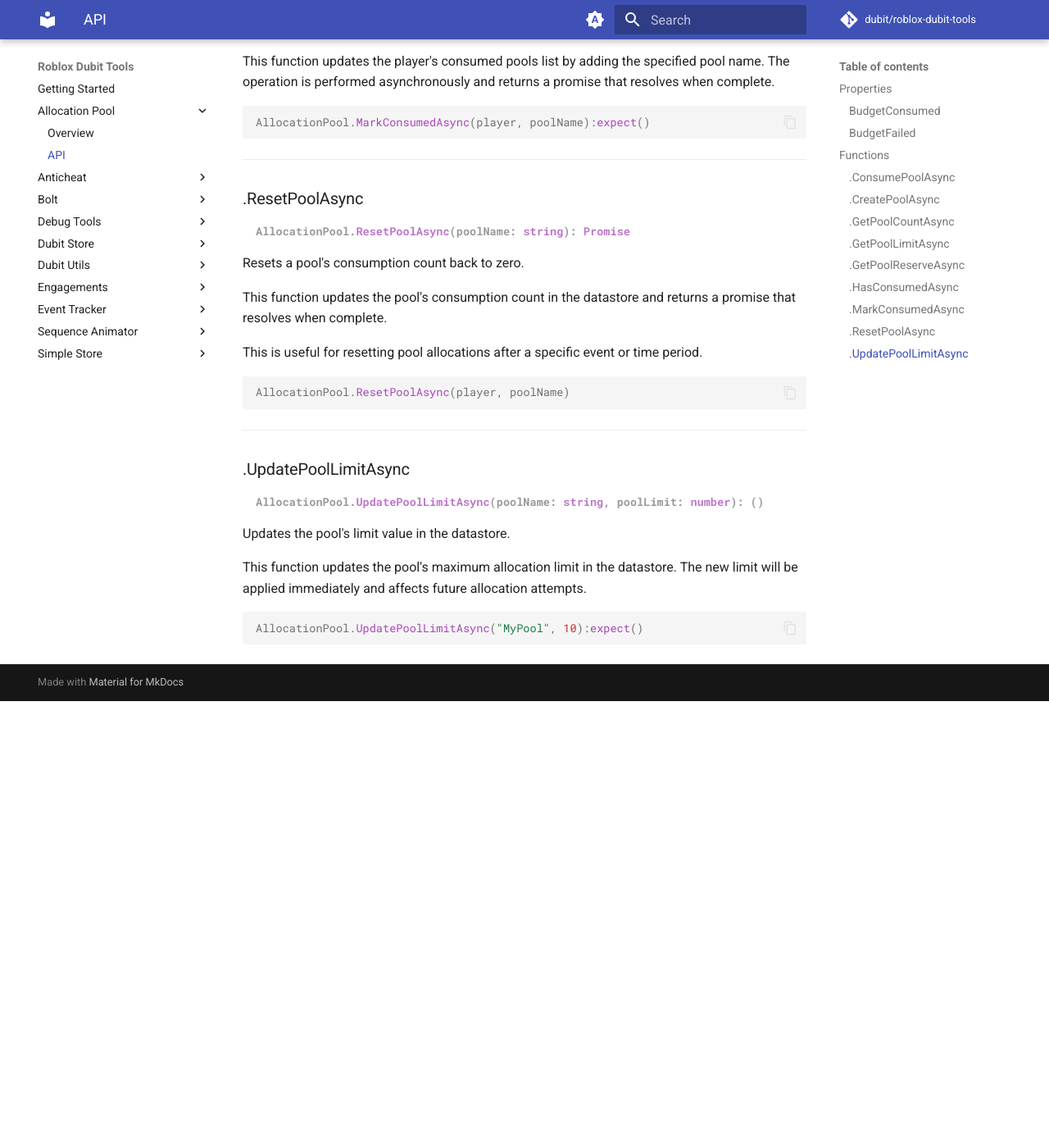
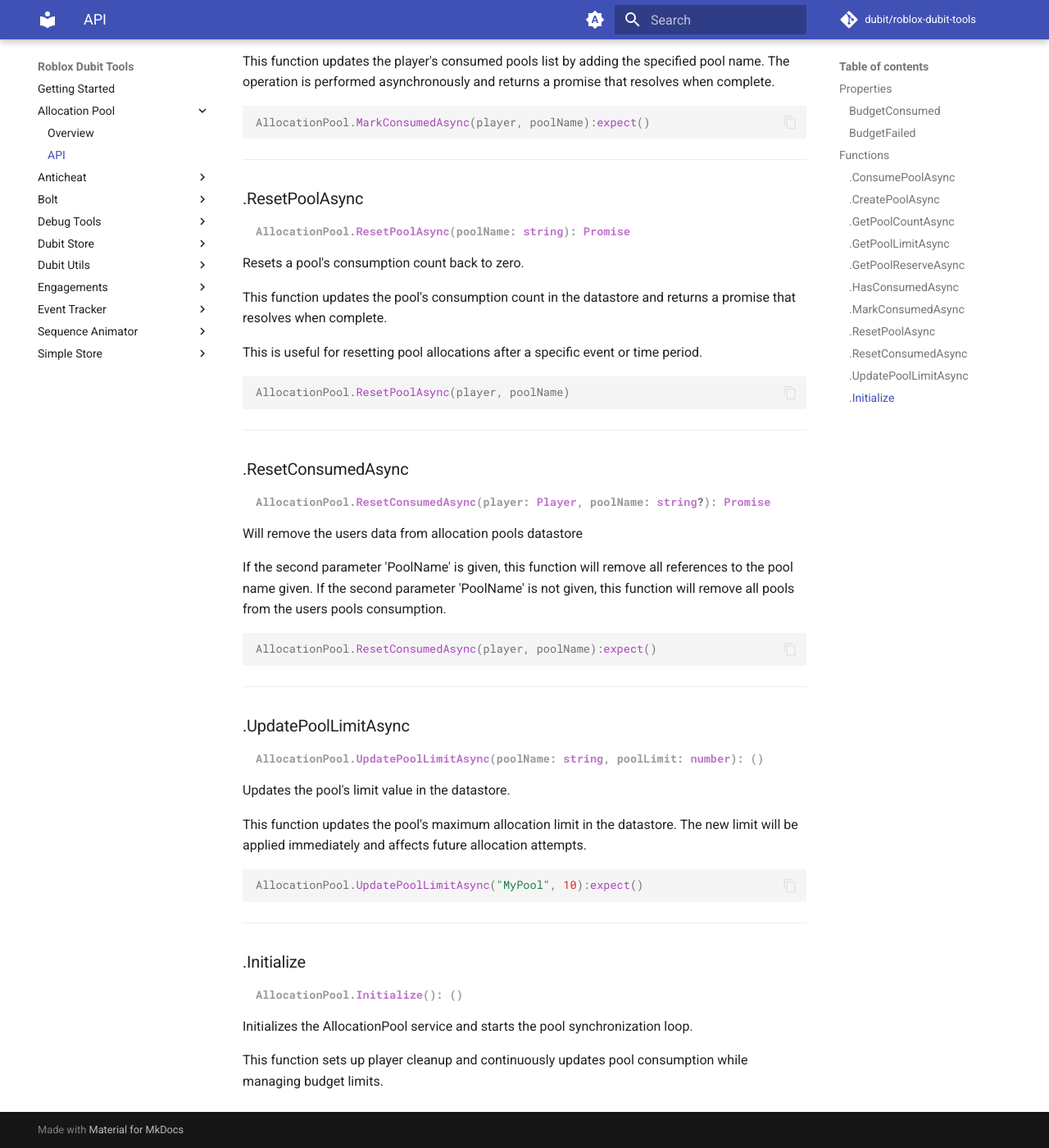
Before and after one commit to dubit/roblox-dubit-tools, an MkDocs documentation site: the page built from Docs/api/allocation_pool.md, in a window 1280 px wide and 1400 px high, scrolled down 2975 px. Shown: the whole window at 82% size. Built offline with MkDocs 1.6.1 and Material for MkDocs 9.7.7, drawn with Linux system fonts in a browser that asks for light colours; comment, search, counter and statistics services are not loaded; before the commit the page ends 3830 px from its top, so only the background shows below that.

Commit message:
Remove inline API documentation, add missing documentation to the docs page

````diff
--- a/Docs/api/allocation_pool.md
+++ b/Docs/api/allocation_pool.md
@@ -160,6 +160,22 @@ AllocationPool.ResetPoolAsync(player, poolName)
 
 ---
 
+### .ResetConsumedAsync
+```luau { .fn_type }
+AllocationPool.ResetConsumedAsync(player: Player, poolName: string?): Promise
+```
+
+Will remove the users data from allocation pools datastore
+
+If the second parameter 'PoolName' is given, this function will remove all references to the pool name given.
+If the second parameter 'PoolName' is not given, this function will remove all pools from the users pools consumption.
+
+```luau
+AllocationPool.ResetConsumedAsync(player, poolName):expect()
+```
+
+---
+
 ### .UpdatePoolLimitAsync
 ```luau { .fn_type }
 AllocationPool.UpdatePoolLimitAsync(poolName: string, poolLimit: number): ()
@@ -172,3 +188,14 @@ This function updates the pool's maximum allocation limit in the datastore. The
 ```luau
 AllocationPool.UpdatePoolLimitAsync("MyPool", 10):expect()
 ```
+
+---
+
+### .Initialize
+```luau { .fn_type }
+AllocationPool.Initialize(): ()
+```
+
+Initializes the AllocationPool service and starts the pool synchronization loop.
+
+This function sets up player cleanup and continuously updates pool consumption while managing budget limits.
````
Also changed, not shown: 1 other file.
